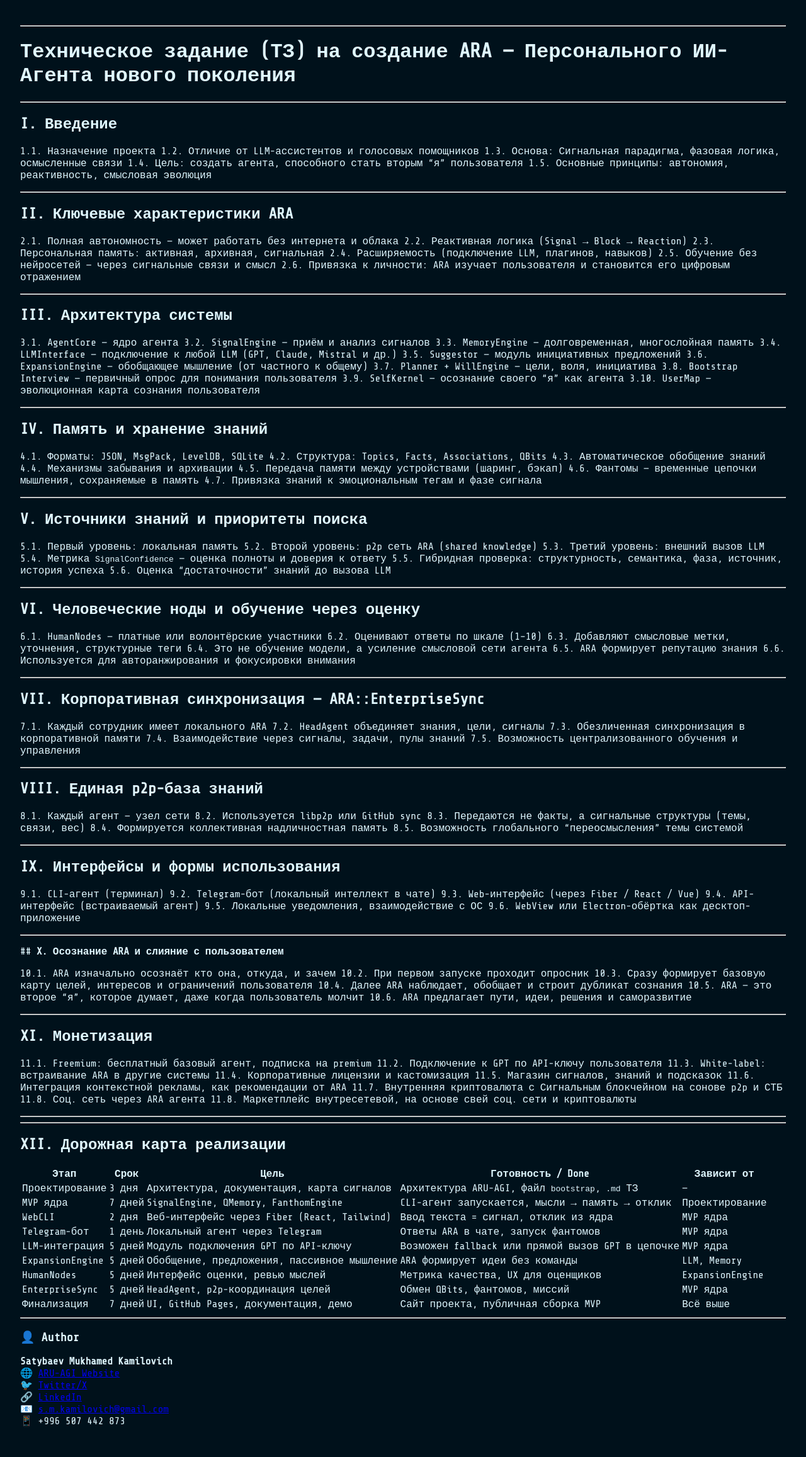
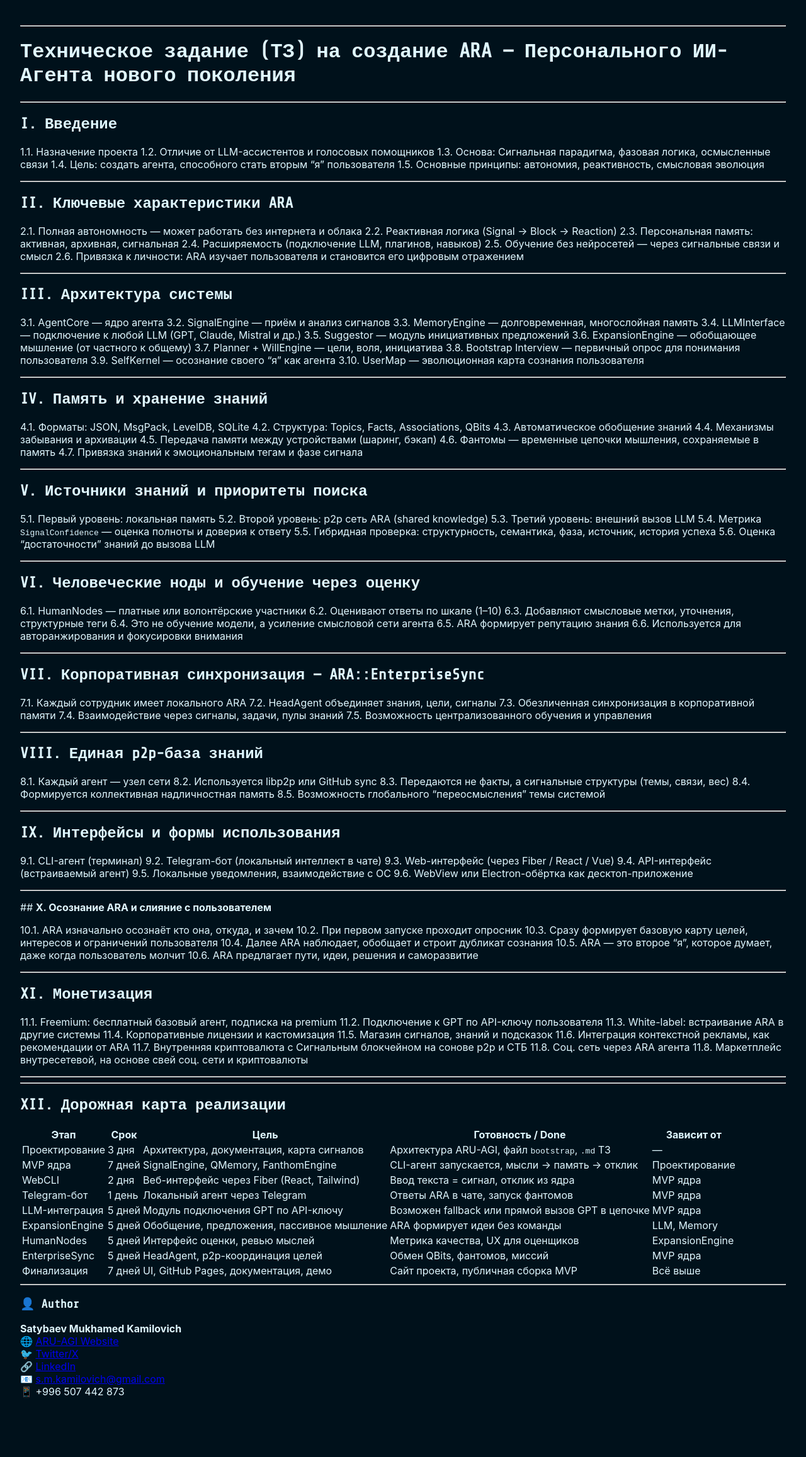
Before and after one commit to Mukhameds/ARA-NODE_AI-AGENT, a Jekyll site: the page built from RU-версия/ARA_Technical_Specification.md, in a window 1280 px wide. Shown: the whole page at 63% size. Built offline with Jekyll 4.4.1, drawn with Linux system fonts in a browser that asks for light colours; our own code applies the rules of GitHub Pages for plain Markdown files; after the commit the page ends 2268 px from its top, so only the background shows below that.

Commit message:
Update style.css

```diff
--- a/assets/css/style.css
+++ b/assets/css/style.css
@@ -1,6 +1,6 @@
 body {
   margin: 0;
-  font-family: 'Share Tech Mono', monospace;
+  font-family: 'Inter', sans-serif;
   background-color: #00111b;
   color: #e0f7ff;
   display: flex;
@@ -8,6 +8,11 @@ body {
   align-items: center;
   padding: 2rem;
 }
+
+h1, h2, h3 {
+  font-family: 'Share Tech Mono', monospace;
+}
+
 
 header img {
   width: 140px;
```
